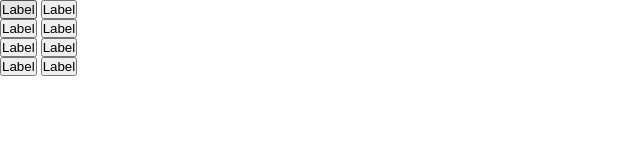
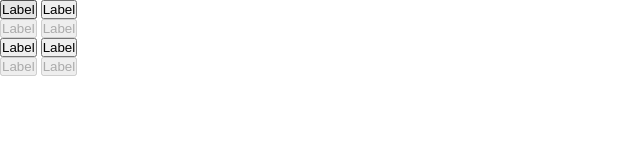
Before and after one commit to ElisaMonnard/Evaluation-continue_Monnard_Elisa, a website built with Parcel: page src/index.html in a window 1280 px wide. Shown: the whole page, without its empty margins (0-640 px from the left). Built offline with nearby package versions, Linux system fonts and the light colour scheme.

Commit message:
disabled au mauvais endroit, changement

```diff
--- a/src/index.html
+++ b/src/index.html
@@ -13,8 +13,8 @@
         <button class="button small">Label</button>
       </div>
       <div class="container">
-        <button class="button disabled">Label</button>
-        <button class="button small disabled">Label</button>
+        <button class="button" disabled>Label</button>
+        <button class="button small" disabled>Label</button>
       </div>
     </div>
     <div class="container secondary-button">
@@ -23,8 +23,8 @@
         <button class="button small">Label</button>
       </div>
       <div class="container">
-        <button class="button disabled">Label</button>
-        <button class="button small disabled">Label</button>
+        <button class="button" disabled>Label</button>
+        <button class="button small" disabled>Label</button>
       </div>
     </div>
     <script src="js/main.js" type="module"></script>
```
